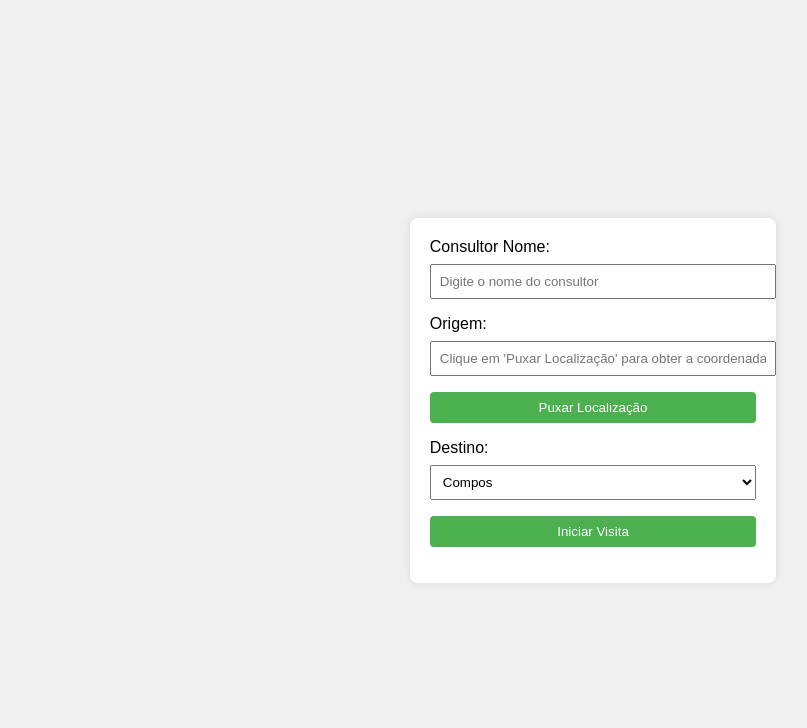
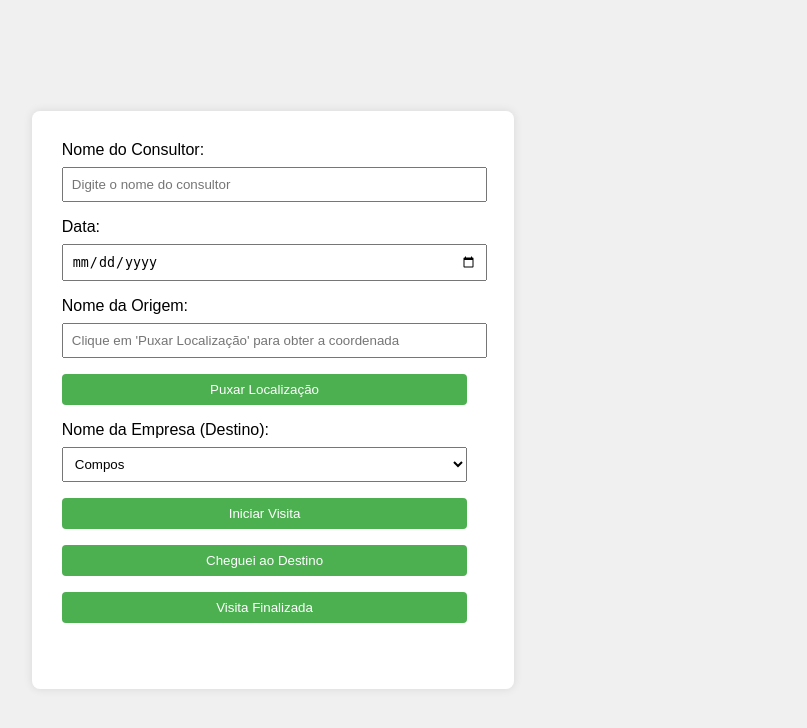
Before and after one commit to euviktors/sistemaderotas, a PHP site: page /index.html in a window 1280 px wide. Shown: the top 728 px of the page, without its empty margins (47-854 px from the left). Run offline with PHP 8.4, Linux system fonts and the light colour scheme; some libraries are stand-ins or nearby versions.

Commit message:
Add files via upload

```diff
--- a/index.html
+++ b/index.html
@@ -1,26 +1,31 @@
 <!DOCTYPE html>
-<html lang="en">
+<html lang="pt-br">
 
 <head>
     <meta charset="UTF-8">
     <meta name="viewport" content="width=device-width, initial-scale=1.0">
     <title>Agendamento de Visitas</title>
+    <link rel="icon" type="image/jpeg" href="/src/favicon/fav_redondo.png">
     <link rel="stylesheet" href="style.css">
-    <script
-        src="https://maps.googleapis.com/maps/api/js?key=AIzaSyCwdM3imaSXXe162XCrL0ddhVguBjfcBqE&libraries=places"></script>
+    <script src="https://maps.googleapis.com/maps/api/js?key=AIzaSyCwdM3imaSXXe162XCrL0ddhVguBjfcBqE&libraries=places"
+        onload="initMap()" async defer></script>
 </head>
 
 <body>
 
     <div class="container">
-        <label for="consultorNome">Consultor Nome:</label>
+        <!-- Inputs para os dados do formulário -->
+        <label for="consultorNome">Nome do Consultor:</label>
         <input type="text" id="consultorNome" placeholder="Digite o nome do consultor">
 
-        <label for="origem">Origem:</label>
+        <label for="data">Data:</label>
+        <input type="date" id="data">
+
+        <label for="origem">Nome da Origem:</label>
         <input type="text" id="origem" placeholder="Clique em 'Puxar Localização' para obter a coordenada">
         <button id="puxarLocalizacao" onclick="obterCoordenada()">Puxar Localização</button>
 
-        <label for="destino">Destino:</label>
+        <label for="destino">Nome da Empresa (Destino):</label>
         <select id="destino">
             <option value="Compos">Compos</option>
             <option value="FarolBarra">Farol da Barra</option>
@@ -30,12 +35,26 @@
             <option value="SalvadorShopping">Salvador Shopping</option>
         </select>
 
+        <!-- Input oculto para o horário de início da visita -->
+        <input type="hidden" id="horarioInicio" name="horarioInicio">
+
+        <!-- Botões -->
         <button id="iniciarVisita" onclick="iniciarVisita()">Iniciar Visita</button>
+        <button id="chegueiDestino" onclick="chegouAoDestino()">Cheguei ao Destino</button>
+        <button id="visitaFinalizada" onclick="visitaFinalizada()">Visita Finalizada</button>
 
+        <!-- Resultado -->
         <div id="resultado"></div>
     </div>
 
+    <!-- Nova Div para o mapa à direita -->
+    <div id="mapaContainer" class="mapa-container">
+        <div id="mapa"></div>
+    </div>
+
+    <script src="clientes.js"></script>
     <script src="index.js"></script>
+
 </body>
 
 </html>
--- a/index.js
+++ b/index.js
@@ -1,10 +1,60 @@
-function obterCoordenada() {
+let mapa, directionsService, directionsRenderer;
+let horarioChegada = ""; // Variável global para armazenar o horário de chegada
+let enderecoChegada = ""; // Variável global para armazenar o endereço de chegada
+let horarioVisitaFinalizada = ""; // Variável global para armazenar o horário de visita finalizada
+let dataVisitaFinalizada = ""; // Variável global para armazenar a data de visita finalizada
+
+async function enviarDadosParaPlanilha(formData) {
+    try {
+        const response = await fetch("https://api.sheetmonkey.io/form/8Vh23kz2vmQtoVFqLxW4CU", {
+            method: "POST",
+            headers: {
+                "Accept": "application/json",
+                "Content-Type": "application/json",
+                "Authorization": "Bearer SUA_CHAVE_AQUI"
+            },
+            body: JSON.stringify(formData)
+        });
+
+        if (!response.ok) {
+            console.error('Erro ao enviar dados para a planilha. Status:', response.status);
+        }
+    } catch (error) {
+        console.error('Erro inesperado ao enviar dados para a planilha:', error);
+    }
+}
+
+function obterCoordenada(callback) {
     if (navigator.geolocation) {
-        navigator.geolocation.getCurrentPosition(function(position) {
+        navigator.geolocation.getCurrentPosition(
+            function (position) {
                 const latitude = position.coords.latitude;
                 const longitude = position.coords.longitude;
-            document.getElementById('origem').value = `Latitude: ${latitude}, Longitude: ${longitude}`;
+
+                // Geocodificação reversa para obter o endereço da origem
+                const geocoder = new google.maps.Geocoder();
+                const latlng = new google.maps.LatLng(latitude, longitude);
+
+                geocoder.geocode({ 'latLng': latlng }, function (results, status) {
+                    if (status === google.maps.GeocoderStatus.OK) {
+                        const origemEndereco = results[0].formatted_address;
+                        document.getElementById('origem').value = origemEndereco;
+
+                        // Chamar o callback se fornecido
+                        if (callback && typeof callback === 'function') {
+                            callback(origemEndereco);
+                        }
+                    } else {
+                        alert('Erro ao obter o endereço da origem. Status: ' + status);
+                    }
                 });
+            },
+            function (error) {
+                console.error('Erro ao obter a localização:', error);
+                alert('Erro ao obter a localização. Por favor, tente novamente.');
+            },
+            { enableHighAccuracy: true }
+        );
     } else {
         alert('Geolocalização não suportada no seu navegador.');
     }
@@ -12,36 +62,134 @@ function obterCoordenada() {
 
 function iniciarVisita() {
     const consultorNome = document.getElementById('consultorNome').value;
-    const origem = document.getElementById('origem').value;
+    const data = document.getElementById('data').value;
+    const origemInput = document.getElementById('origem');
+    const origem = origemInput.value;
+
+    if (!origem) {
+        alert('Por favor, clique em "Puxar Localização" para obter o endereço de origem.');
+        return;
+    }
+
     const destinoSelecionado = document.getElementById('destino').value;
-
-    // Dados das empresas
-    const empresas = {
-        Compos: "R. Frederico Simões, 85 - sala 1103 - Caminho das Árvores, Salvador - BA, 41820-774",
-        FarolBarra: "Largo do Farol da Barra, S/N - Barra, Salvador - BA, 40140-650",
-        FarolItapuan: "R. Farol de Itapuã, s/n - Itapuã, Salvador - BA, 41630-240",
-        ShoppingBahia: "Av. Tancredo Neves, 148 - Caminho das Árvores, Salvador - BA, 41820-020",
-        ShoppingParalela: "Av. Luís Viana Filho, 8544 - Alphaville, Salvador - BA, 41730-101",
-        SalvadorShopping: "Av. Tancredo Neves, 3133 - Caminho das Árvores, Salvador - BA, 41820-021"
-    };
-
     const destinoEndereco = empresas[destinoSelecionado];
 
-    // Geocodificação reversa
     const geocoder = new google.maps.Geocoder();
     geocoder.geocode({ 'address': destinoEndereco }, function (results, status) {
         if (status === google.maps.GeocoderStatus.OK) {
             const destinoCoordenadas = results[0].geometry.location;
 
+            geocoder.geocode({ 'address': origem }, function (resultsOrigem, statusOrigem) {
+                if (statusOrigem === google.maps.GeocoderStatus.OK) {
+                    const origemCoordenadas = resultsOrigem[0].geometry.location;
+
                     const resultado = document.getElementById('resultado');
                     resultado.innerHTML = `
-                <p>Consultor: ${consultorNome}</p>
-                <p>Está saindo de: ${origem}</p>
-                <p>Indo para: ${destinoSelecionado} - ${destinoEndereco}</p>
-                <p>Coordenadas do Destino: Latitude: ${destinoCoordenadas.lat()}, Longitude: ${destinoCoordenadas.lng()}</p>
+                        <p><strong>Consultor:</strong> ${consultorNome}</p>
+                        <p><strong>Data:</strong> ${data}</p>
+                        <p><strong>Está saindo de:</strong> ${origem}</p>
+                        <p><strong>Indo para:</strong> ${destinoSelecionado} - ${destinoEndereco}</p>
+                        <p><strong>Coordenadas do Destino:</strong> Latitude: ${destinoCoordenadas.lat()}, Longitude: ${destinoCoordenadas.lng()}</p>
                     `;
+
+                    // Configurar o renderer de direções para o mapa
+                    directionsRenderer = new google.maps.DirectionsRenderer();
+                    directionsService = new google.maps.DirectionsService();
+                    mapa = new google.maps.Map(document.getElementById('mapa'), {
+                        zoom: 12,
+                        center: destinoCoordenadas
+                    });
+
+                    // Adicionar marcadores no mapa
+                    const marcadorOrigem = new google.maps.Marker({
+                        position: origemCoordenadas,
+                        map: mapa,
+                        title: 'Origem'
+                    });
+
+                    const marcadorDestino = new google.maps.Marker({
+                        position: destinoCoordenadas,
+                        map: mapa,
+                        title: 'Destino'
+                    });
+
+                    // Configurar o renderer de direções para o mapa
+                    directionsRenderer.setMap(mapa);
+
+                    // Traçar a rota no mapa
+                    const request = {
+                        origin: origem,
+                        destination: destinoEndereco,
+                        travelMode: 'DRIVING'
+                    };
+
+                    directionsService.route(request, function (result, status) {
+                        if (status == 'OK') {
+                            directionsRenderer.setDirections(result);
+                            document.getElementById('mapa').style.height = '400px'; // Ajustar a altura conforme necessário
+                            document.getElementById('resultado').style.display = 'block';
+                        } else {
+                            alert('Erro ao iniciar a rota. Por favor, tente novamente.');
+                        }
+                    });
+
+                    // Capturar o horário de início da visita e atualizar o input oculto
+const horarioInicio = new Date();
+document.getElementById('horarioInicio').value = horarioInicio.toISOString();
+                // Enviar dados para a planilha
+                enviarDadosParaPlanilha({
+                    consultorNome: consultorNome,
+                    data: data,
+                    origem: origem,
+                    destino: destinoSelecionado,
+                    horarioInicio: horarioInicio.toISOString(),
+                    coordenadasDestino: {
+                        latitude: destinoCoordenadas.lat(),
+                        longitude: destinoCoordenadas.lng()
+                    }
+                });
+            } else {
+                alert('Erro ao obter as coordenadas de origem. Por favor, verifique o endereço.');
+            }
+        });
     } else {
         alert('Erro ao obter as coordenadas do destino. Por favor, verifique o endereço.');
     }
 });
 }
+
+// Função para ser chamada ao clicar em "Cheguei ao Destino"
+function chegouAoDestino() {
+// Capturar o horário de chegada e atualizar a variável global
+horarioChegada = new Date().toISOString();
+// Obter a localização atual do usuário
+obterCoordenada(function (endereco) {
+    enderecoChegada = endereco;
+
+    // Exibir pop-up
+    alert("Cheguei ao destino com sucesso!");
+
+    // Adicionar os dados de chegada à planilha
+    enviarDadosParaPlanilha({
+        horarioChegada: horarioChegada,
+        enderecoChegada: enderecoChegada
+    });
+});
+}
+
+// Função para ser chamada ao clicar em "Visita Finalizada"
+function visitaFinalizada() {
+// Capturar o horário de visita finalizada e a data atual
+horarioVisitaFinalizada = new Date().toISOString();
+dataVisitaFinalizada = new Date().toLocaleDateString();
+// Enviar dados para a planilha
+enviarDadosParaPlanilha({
+    horarioVisitaFinalizada: horarioVisitaFinalizada,
+    dataVisitaFinalizada: dataVisitaFinalizada
+});
+
+// Exibir pop-up
+alert("Visita finalizada com sucesso!");
+}
+
+// ... (restante do código)
--- a/style.css
+++ b/style.css
@@ -10,9 +10,10 @@ body {
 
 .container {
     background-color: #fff;
-    padding: 20px;
+    padding: 30px;
     border-radius: 8px;
     box-shadow: 0 0 10px rgba(0, 0, 0, 0.1);
+    width: 33%;
 }
 
 label {
@@ -24,7 +25,7 @@ input,
 select,
 button {
     margin-bottom: 16px;
-    width: 100%;
+    width: 96%;
     padding: 8px;
 }
 
@@ -39,3 +40,28 @@ button {
 button:hover {
     background-color: #45a049;
 }
+
+#mapa {
+    margin-top: 20px;
+    height: 0;
+    /* A altura será ajustada dinamicamente */
+    transition: height 0.5s;
+    margin-left: 57px;
+}
+
+#resultado {
+    margin-top: 20px;
+}
+
+.mapa-container {
+    float: right;
+    width: 50%;
+    /* Ajuste conforme necessário */
+}
+
+@media (max-width: 768px) {
+    .mapa-container {
+        float: none;
+        width: 100%;
+    }
+}
```
Also changed, not shown: clientes.js (added, +9 -0 lines). Lines whose indentation alone changed are shown as unchanged.
